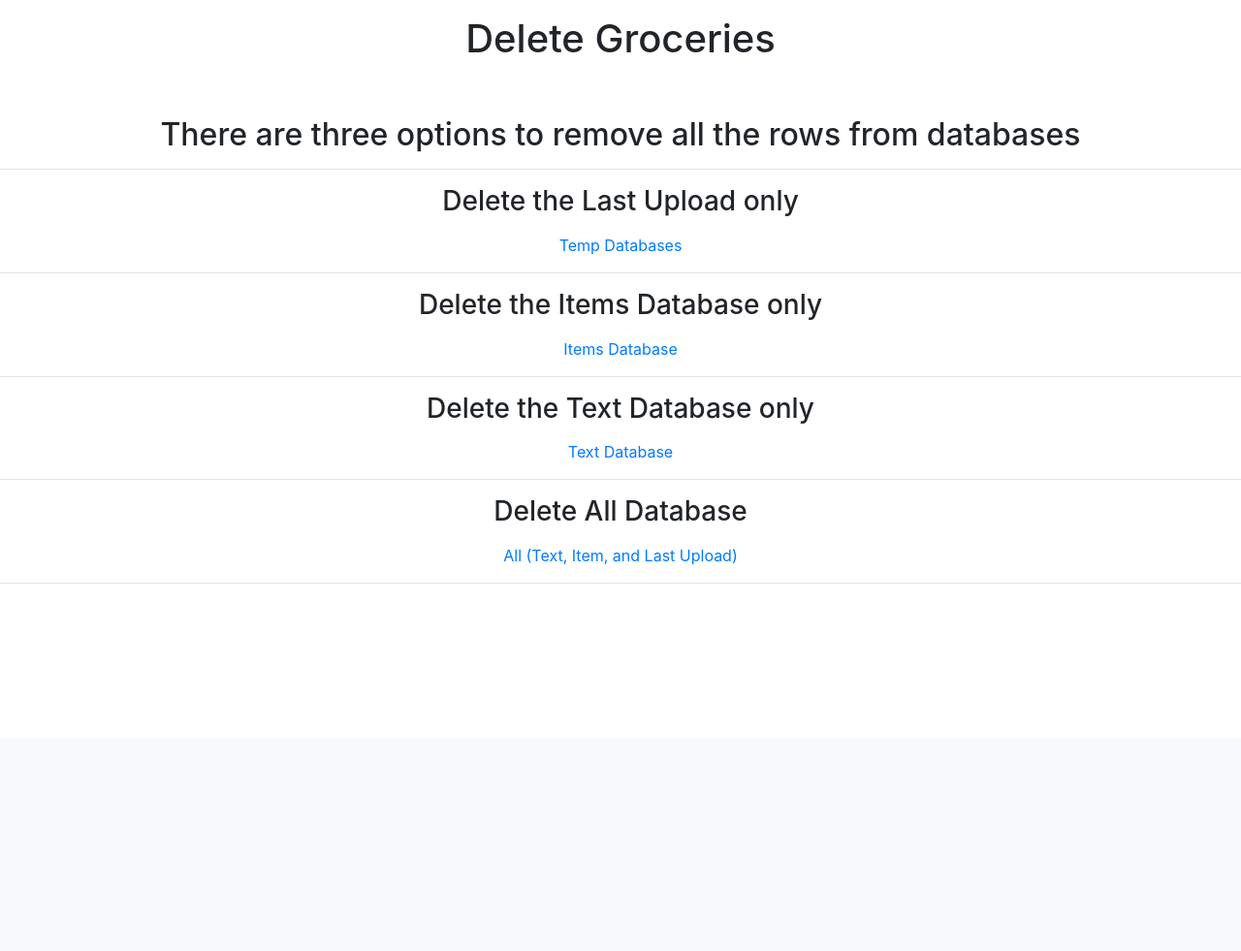
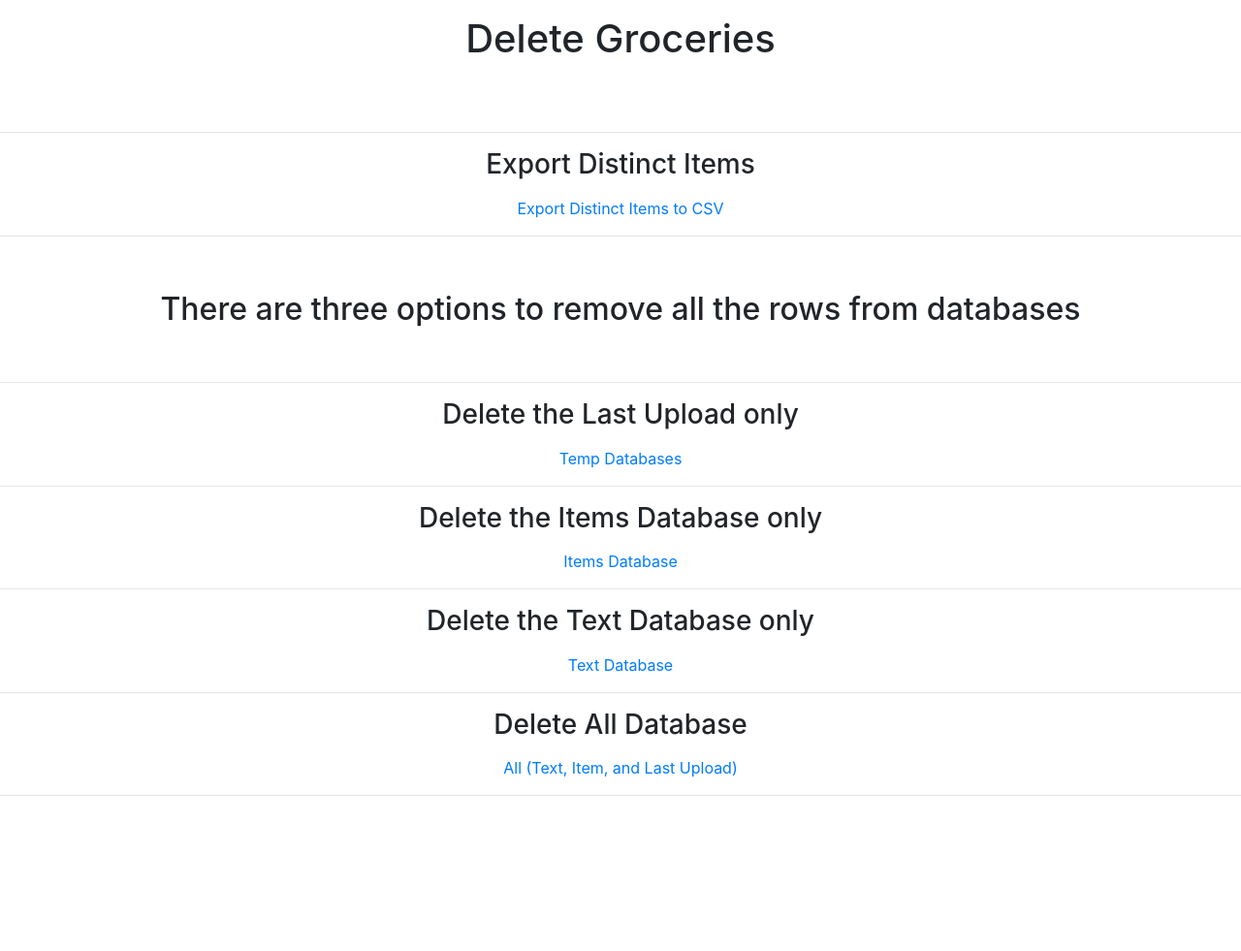
Before and after one commit to AllysDataWorld/Groceries, a Flask app: page /delete_page/ in a window 1280 px wide. Shown: the part 56-1037 px from the top of the page at 97% size. Before the commit the page ends 658 px from the top, so only its background shows below. Run offline with Flask 3, Linux system fonts and the light colour scheme; parts of the project's set-up code (start-up, migrations or seed data) failed here and were passed over.

Commit message:
created a link Export_Distinct_Items (that is currently in the Delete.HTML) which exports a CSV containing the items and their labels to dir:OUTPUT

```diff
--- a/routes.py
+++ b/routes.py
@@ -448,3 +448,58 @@ def upload():
 
     temp_items = Grocery_TEMP_Items.query.order_by(Grocery_TEMP_Items.recepitDate.desc()).all()
     return render_template('Items_temp.html', filename=filename, tasks=temp_items)
+
+@app.route('/export_distinct_items/')
+def export_distinct_items():
+    """ MODULE written by Claud
+        Export distinct items from Grocery_Items to CSV."""
+    try:
+        # Get distinct myItem values
+        distinct_items = db.session.query(
+            Grocery_Items.myItem
+        ).distinct().order_by(Grocery_Items.myItem).all()
+
+       # Get distinct combinations of all fields
+        distinct_items = db.session.query(
+            Grocery_Items.storeName,
+            Grocery_Items.storeCategory,
+            Grocery_Items.storeItem,
+            Grocery_Items.myItem,
+            Grocery_Items.myCategory
+        ).distinct().order_by(
+            Grocery_Items.storeName,
+            Grocery_Items.myCategory,
+            Grocery_Items.myItem
+        ).all()
+
+        # Create CSV filename with timestamp
+        #timestamp = datetime.now().strftime('%Y%m%d_%H%M%S')
+        #csv_filename = f'distinct_items_{timestamp}.csv'
+        csv_filename = "DistinctItems.csv"
+        csv_path = os.path.join(app.config['OUTPUT_FOLDER'], csv_filename)
+
+        # Ensure output folder exists
+        os.makedirs(app.config['OUTPUT_FOLDER'], exist_ok=True)
+
+        # Write to CSV
+        with open(csv_path, 'w', newline='', encoding='utf-8') as csvfile:
+            writer = csv.writer(csvfile)
+            writer.writerow(['storeName', 'storeCategory', 'storeItem', 'myItem', 'myCategory'])  # Header
+            for item in distinct_items:
+                # Only write rows where at least myItem has a value (or adjust condition as needed)
+                if item.myItem:  # Skip rows with null myItem
+                    writer.writerow([
+                        item.storeName,
+                        item.storeCategory,
+                        item.storeItem,
+                        item.myItem,
+                        item.myCategory
+                    ])
+        logger.info(f"Exported {len(distinct_items)} distinct items to {csv_filename}")
+        flash(f"Successfully exported {len(distinct_items)} distinct items to {csv_filename}")
+        return redirect('/delete_page/')
+
+    except Exception as e:
+        logger.error(f"Error exporting distinct items: {e}")
+        flash(f"Error exporting items: {str(e)}")
+        return redirect('/delete_page/')
--- a/templates/delete.html
+++ b/templates/delete.html
@@ -3,7 +3,33 @@
 {% block body %}
 <p><h1 align="center">Delete Groceries</h1></p>
 </br>
+
+    <div class="container">
+        <div class="row">
+            <div>
+                <p>
+                    {% with messages = get_flashed_messages() %}
+                      {% if messages %}
+                        <ul class="flashes">
+                        {% for message in messages %}
+                          <li>{{ message }}</li>
+                        {% endfor %}
+                        </ul>
+                      {% endif %}
+                    {% endwith %}
+                </p>
+            </div>
+        </div>
+    </div>
+
+<hr>
+<p><h3 align="center">Export Distinct Items</h3></p>
+<p align="center"><a href="/export_distinct_items/">Export Distinct Items to CSV</a></p>
+<hr>
+
+</br>
 <p><h2 align="center">There are three options to remove all the rows from databases</h1></p>
+</br>
 
 <hr>
 <p><h3 align="center">Delete the Last Upload only</h1></p>
```
Also changed, not shown: git.png (added).
